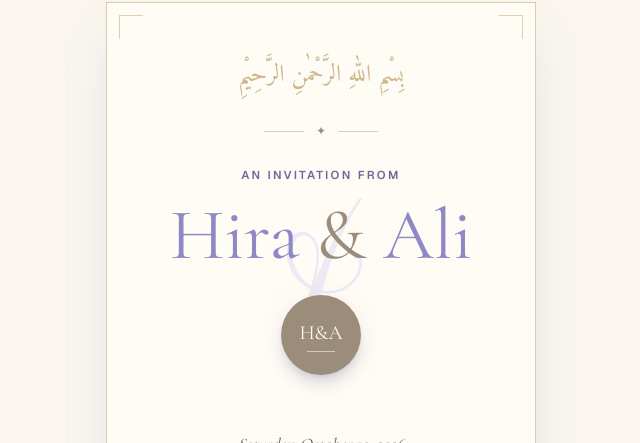
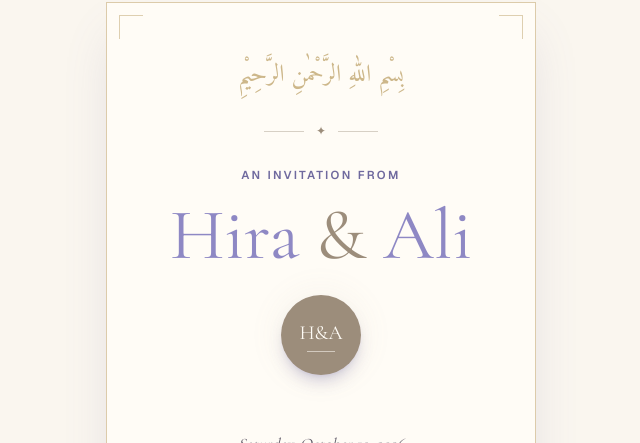
Before and after one commit to aliammad27/aliandhiraengagement, a Next.js app: page / in a window 1280 px wide. Shown: the part 129-572 px from the top of the page, without its empty margins (319-959 px from the left). Built offline with nearby package versions, Linux system fonts and the light colour scheme.

Commit message:
Remove light purple ampersand watermark from invitation intro
The oversized decorative "&" behind the H&A monogram used the
sage-pale color, reading as a light purple smudge in the background.

```diff
--- a/components/InvitationCardIntro.tsx
+++ b/components/InvitationCardIntro.tsx
@@ -120,14 +120,6 @@ export default function InvitationCardIntro({ bride, groom, onOpened }: Props) {
               >
                 <CornerFrame borderColor="border-gold/65" />
 
-                <span
-                  aria-hidden="true"
-                  className="font-script pointer-events-none absolute inset-x-0 top-[47%] z-0 flex select-none items-center justify-center text-[clamp(7rem,42vw,12rem)] leading-none text-sage-pale"
-                  style={{ transform: 'translateY(-50%) rotate(-12deg)' }}
-                >
-                  &amp;
-                </span>
-
                 <div className="relative z-10 flex w-full flex-col items-center px-6 pt-9 sm:px-10 sm:pt-14">
                   <p className="font-arabic text-xl text-gold sm:text-2xl">بِسْمِ اللهِ الرَّحْمٰنِ الرَّحِيْمِ</p>
 
```
